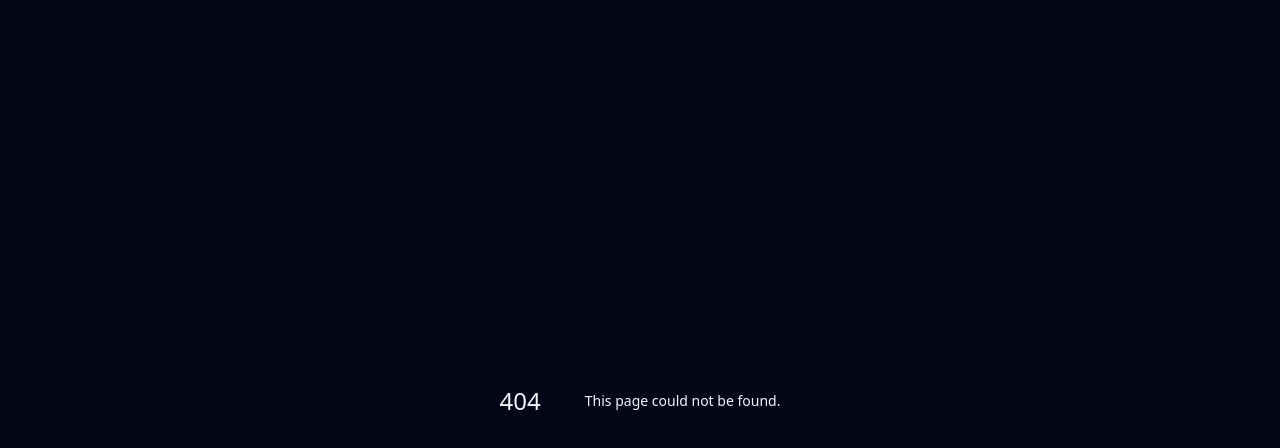
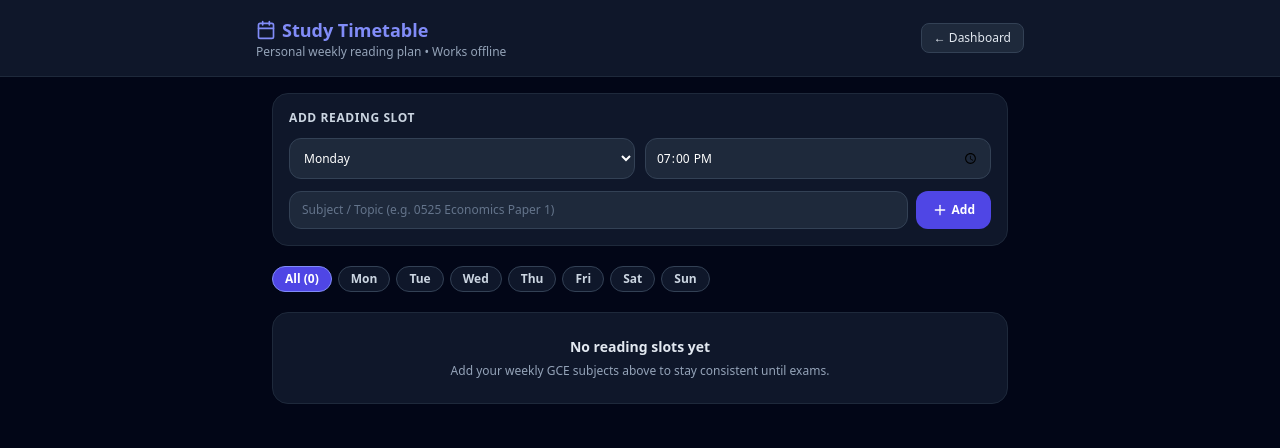
Before and after one commit to abderahimnashipu-creator/gce-pass, a Next.js app: page /timetable in a window 1280 px wide. Before the commit this address had no page. Shown: the top 448 px of the page. Built offline with nearby package versions, Linux system fonts and the light colour scheme.

Commit message:
Create page.tsx

```diff
--- /dev/null
+++ b/src/app/timetable/page.tsx
@@ -0,0 +1,175 @@
+'use client';
+
+import { useEffect, useState } from 'react';
+import Link from 'next/link';
+import { Calendar, Plus, Trash2, Clock } from 'lucide-react';
+
+interface TimetableSlot {
+  id: string;
+  day: string;
+  time: string;
+  subject: string;
+}
+
+const DAYS = ['Monday', 'Tuesday', 'Wednesday', 'Thursday', 'Friday', 'Saturday', 'Sunday'];
+const STORAGE_KEY = 'gce_pass_timetable_v1';
+
+export default function StudyTimetablePage() {
+  const [slots, setSlots] = useState<TimetableSlot[]>([]);
+  const [day, setDay] = useState('Monday');
+  const [time, setTime] = useState('19:00');
+  const [subject, setSubject] = useState('');
+  const [filterDay, setFilterDay] = useState('All');
+
+  useEffect(() => {
+    try {
+      const raw = localStorage.getItem(STORAGE_KEY);
+      if (raw) setSlots(JSON.parse(raw));
+    } catch {}
+  }, []);
+
+  function saveSlots(updated: TimetableSlot[]) {
+    const sorted = [...updated].sort((a, b) => {
+      const dDiff = DAYS.indexOf(a.day) - DAYS.indexOf(b.day);
+      return dDiff !== 0 ? dDiff : a.time.localeCompare(b.time);
+    });
+    setSlots(sorted);
+    try {
+      localStorage.setItem(STORAGE_KEY, JSON.stringify(sorted));
+    } catch {}
+  }
+
+  function handleAdd(e: React.FormEvent) {
+    e.preventDefault();
+    if (!subject.trim()) return;
+    const newSlot: TimetableSlot = {
+      id: `${Date.now()}`,
+      day,
+      time,
+      subject: subject.trim(),
+    };
+    saveSlots([...slots, newSlot]);
+    setSubject('');
+  }
+
+  function handleDelete(id: string) {
+    saveSlots(slots.filter((s) => s.id !== id));
+  }
+
+  const visibleSlots =
+    filterDay === 'All' ? slots : slots.filter((s) => s.day === filterDay);
+
+  return (
+    <div className="min-h-screen bg-slate-950 text-slate-100 pb-12">
+      <header className="bg-slate-900 border-b border-slate-800 px-4 py-4">
+        <div className="max-w-3xl mx-auto flex items-center justify-between gap-2">
+          <div>
+            <h1 className="text-lg font-bold text-indigo-400 flex items-center gap-1.5">
+              <Calendar className="w-5 h-5" /> Study Timetable
+            </h1>
+            <p className="text-xs text-slate-400">Personal weekly reading plan • Works offline</p>
+          </div>
+          <Link
+            href="/dashboard"
+            className="px-3 py-1.5 rounded-lg bg-slate-800 border border-slate-700 text-xs font-medium text-slate-200"
+          >
+            ← Dashboard
+          </Link>
+        </div>
+      </header>
+            <main className="max-w-3xl mx-auto px-4 pt-4 space-y-5">
+        <form
+          onSubmit={handleAdd}
+          className="bg-slate-900 border border-slate-800 rounded-2xl p-4 space-y-3"
+        >
+          <h2 className="text-xs font-bold uppercase tracking-wider text-slate-300">
+            Add Reading Slot
+          </h2>
+          <div className="grid grid-cols-2 gap-2.5">
+            <select
+              value={day}
+              onChange={(e) => setDay(e.target.value)}
+              className="rounded-xl bg-slate-800 border border-slate-700 p-2.5 text-xs text-white"
+            >
+              {DAYS.map((d) => (
+                <option key={d} value={d}>{d}</option>
+              ))}
+            </select>
+            <input
+              type="time"
+              value={time}
+              onChange={(e) => setTime(e.target.value)}
+              className="rounded-xl bg-slate-800 border border-slate-700 p-2.5 text-xs text-white"
+            />
+          </div>
+          <div className="flex gap-2">
+            <input
+              type="text"
+              value={subject}
+              onChange={(e) => setSubject(e.target.value)}
+              placeholder="Subject / Topic (e.g. 0525 Economics Paper 1)"
+              className="flex-1 rounded-xl bg-slate-800 border border-slate-700 px-3 py-2.5 text-xs text-white placeholder:text-slate-500"
+            />
+            <button
+              type="submit"
+              className="inline-flex items-center gap-1 rounded-xl bg-indigo-600 hover:bg-indigo-500 px-4 py-2.5 text-xs font-bold text-white shrink-0"
+            >
+              <Plus className="w-4 h-4" /> Add
+            </button>
+          </div>
+        </form>
+
+        <div className="flex flex-wrap gap-1.5">
+          {['All', ...DAYS].map((d) => (
+            <button
+              key={d}
+              onClick={() => setFilterDay(d)}
+              className={`px-3 py-1 rounded-full text-xs font-semibold border ${
+                filterDay === d
+                  ? 'bg-indigo-600 text-white border-indigo-400'
+                  : 'bg-slate-900 text-slate-300 border-slate-700'
+              }`}
+            >
+              {d === 'All' ? `All (${slots.length})` : d.slice(0, 3)}
+            </button>
+          ))}
+        </div>
+
+        {visibleSlots.length === 0 ? (
+          <div className="bg-slate-900 border border-slate-800 rounded-2xl p-6 text-center space-y-1.5">
+            <p className="text-sm font-semibold text-slate-200">No reading slots yet</p>
+            <p className="text-xs text-slate-400">
+              Add your weekly GCE subjects above to stay consistent until exams.
+            </p>
+          </div>
+        ) : (
+          <div className="space-y-2.5">
+            {visibleSlots.map((slot) => (
+              <div
+                key={slot.id}
+                className="flex items-center justify-between gap-3 bg-slate-900 border border-slate-800 rounded-xl p-3.5"
+              >
+                <div className="space-y-1">
+                  <div className="flex items-center gap-2 text-[11px] font-bold text-indigo-400">
+                    <span>{slot.day}</span>
+                    <span className="inline-flex items-center gap-1 text-slate-300">
+                      <Clock className="w-3 h-3" /> {slot.time}
+                    </span>
+                  </div>
+                  <p className="text-sm font-semibold text-white">{slot.subject}</p>
+                </div>
+                <button
+                  onClick={() => handleDelete(slot.id)}
+                  aria-label="Delete slot"
+                  className="p-2 rounded-lg bg-slate-800 text-slate-400 hover:text-rose-400"
+                >
+                  <Trash2 className="w-4 h-4" />
+                </button>
+              </div>
+            ))}
+          </div>
+        )}
+      </main>
+    </div>
+  );
+              }
```
